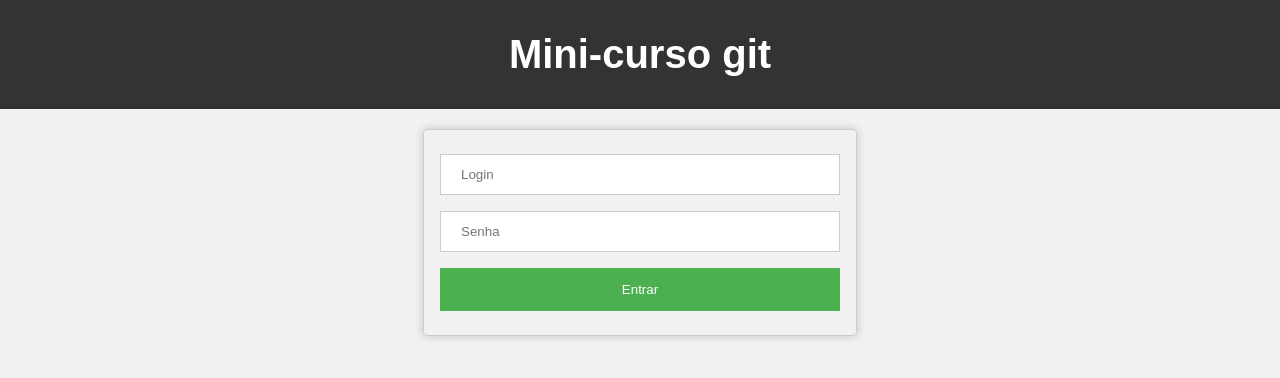
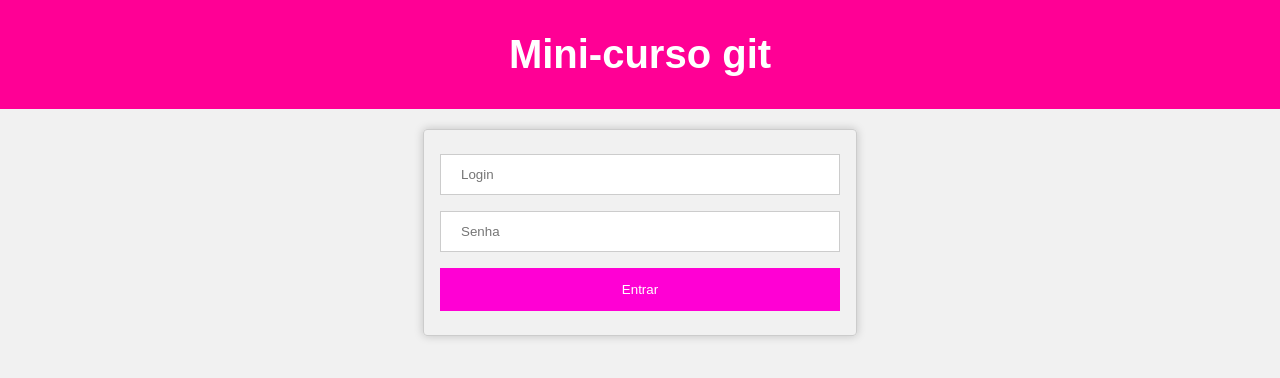
Before and after one commit to Carlosmsv1/Minicurso-Git, a plain HTML site: page index.html in a window 1280 px wide. Drawn offline with Linux system fonts and the light colour scheme.

Commit message:
Primeiro

```diff
--- a/style.css
+++ b/style.css
@@ -3,6 +3,7 @@ body{
     background-color: #f1f1f1;
     margin: 0;
     padding: 0;
+
     font-size: 16px;
     line-height: 1.6em;
     height: 100%;
@@ -10,7 +11,7 @@ body{
     overflow: hidden;
 }
 header{
-    background-color: #333;
+    background-color: #ff0095;
     color: #fff;
     padding: 15px;
     text-align: center;
@@ -42,7 +43,7 @@ input[type=text], input[type=password] {
 }
 
 button {
-    background-color: #4CAF50;
+    background-color: #ff00d4;
     color: white;
     padding: 14px 20px;
     margin: 8px 0;
```
